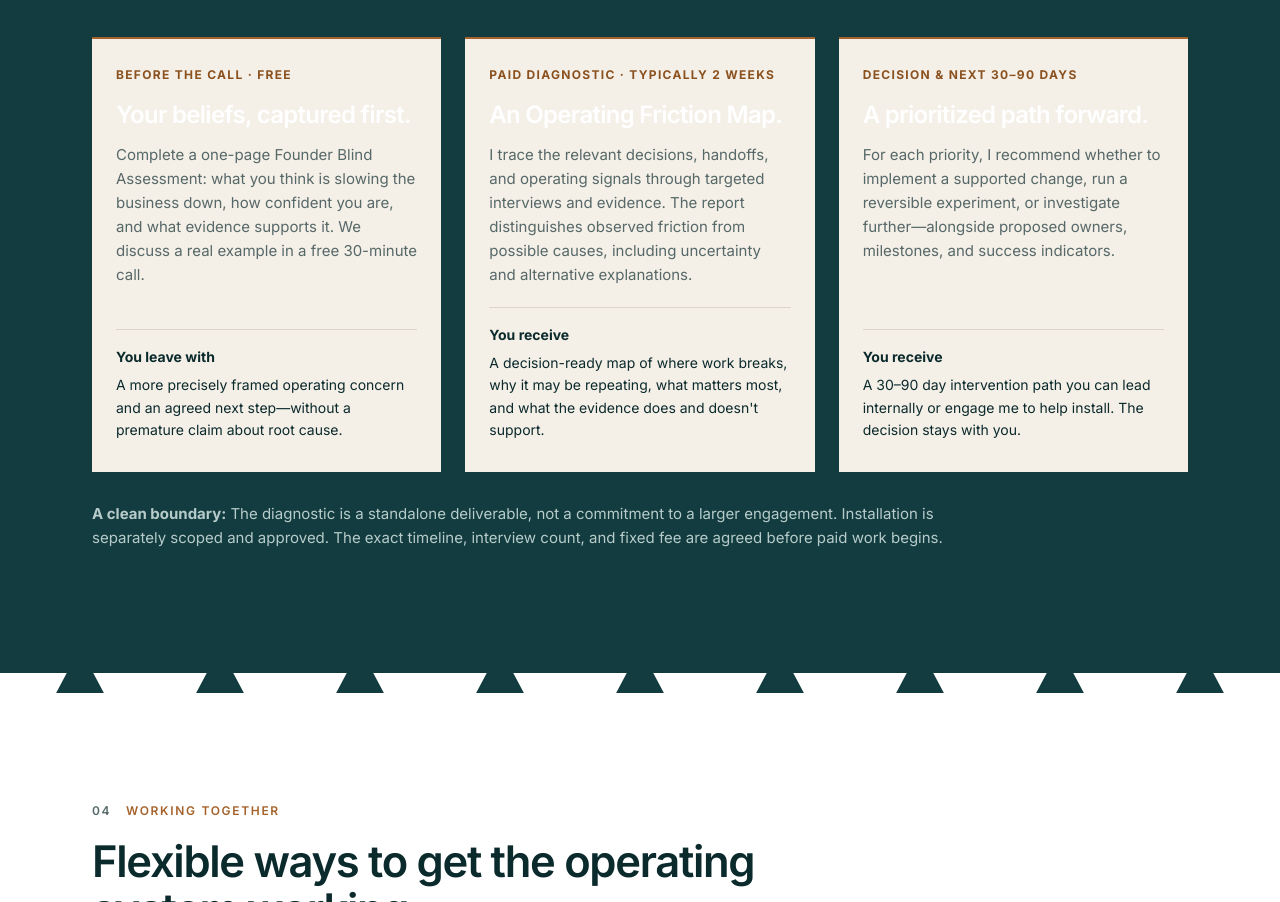
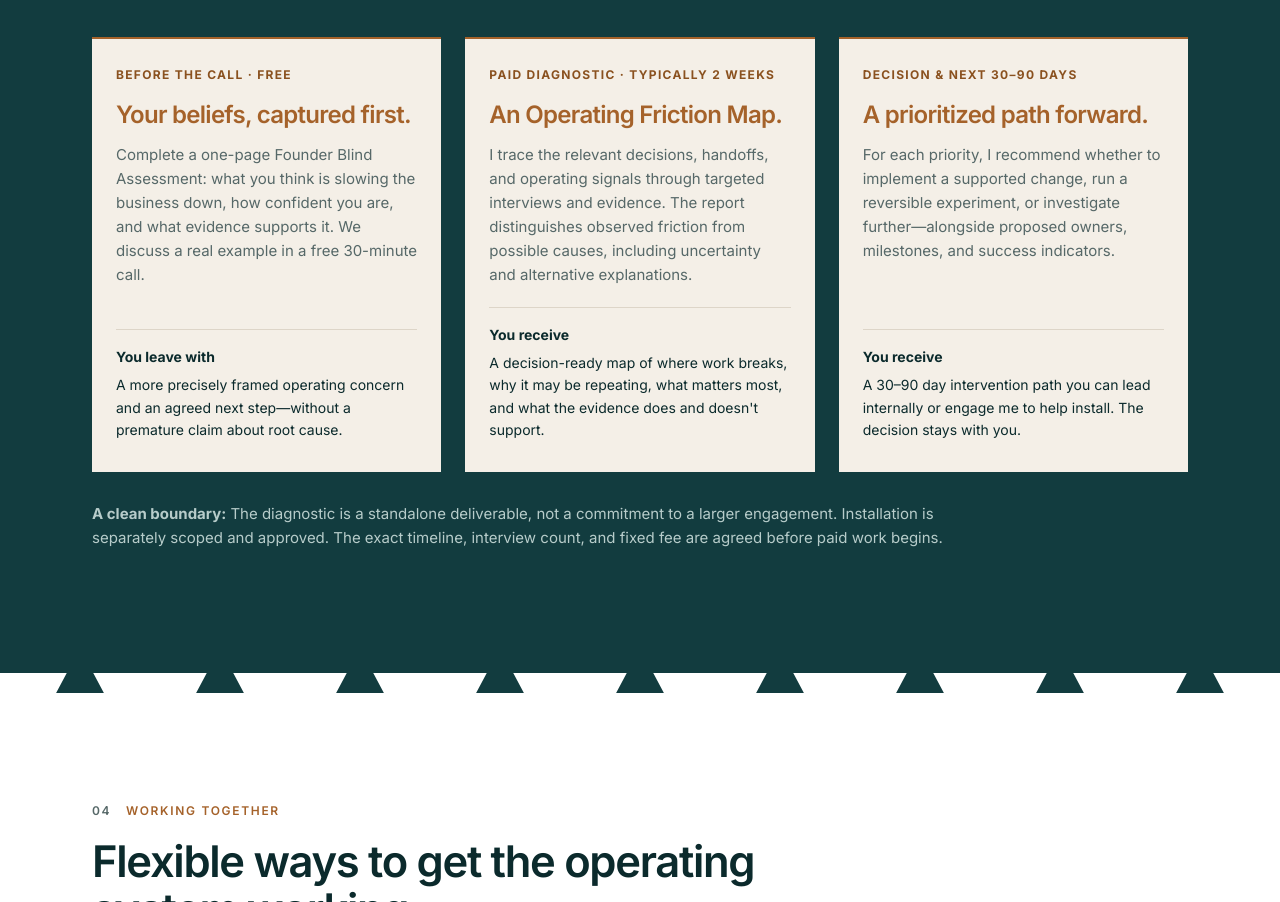
Before and after one commit to rilesallsmiles/OrgJoin, a plain HTML site: page index.html in a window 1280 px wide. Shown: the part 2940-3842 px from the top of the page. Drawn offline with Linux system fonts and the light colour scheme.

Commit message:
Update index.html

```diff
--- a/index.html
+++ b/index.html
@@ -111,7 +111,7 @@ footer{background:var(--ink);border-top:1px solid #1D4548;color:#8FA9A8;font-siz
 .deliverables-grid{display:grid;grid-template-columns:repeat(3,minmax(0,1fr));gap:24px}
 .deliverable{border-top:2px solid var(--blue);background:var(--mist);padding:26px 24px 30px;display:flex;flex-direction:column}
 .deliverable .stage{font-size:12px;font-weight:700;letter-spacing:.11em;text-transform:uppercase;color:var(--blue-d);margin-bottom:18px}
-.deliverable h3{font-size:24px;margin-bottom:14px}
+.deliverable h3{font-size:24px;margin-bottom:14px;color:#A5622A;}
 .deliverable p{font-size:15px;color:var(--mute);margin:0 0 20px}
 .deliverable .output{font-size:14px;border-top:1px solid var(--line);padding-top:16px;margin-top:auto;color:var(--ink)}
 .deliverable .output strong{display:block;margin-bottom:6px}
```
